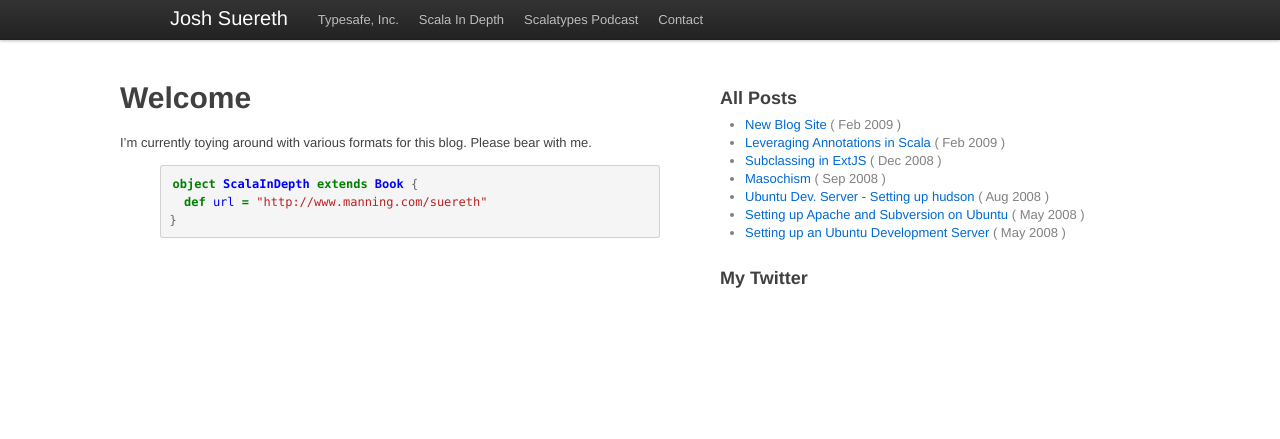
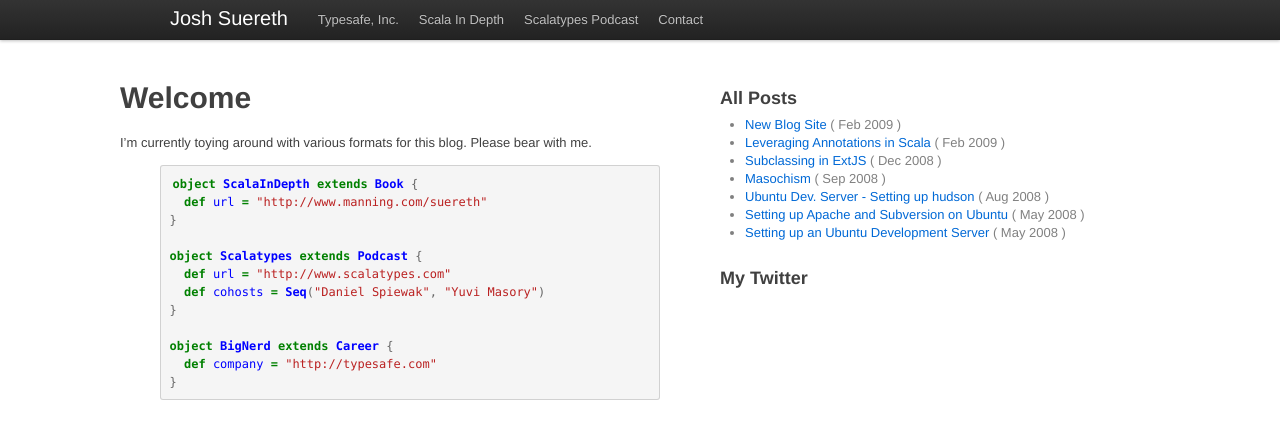
Before and after one commit to jsuereth/jsuereth.github.com, a Jekyll site: the page built from index.md, in a window 1280 px wide. Shown: the top 439 px of the page. Built offline with Jekyll 4.4.1, drawn with Linux system fonts in a browser that asks for light colours.

Commit message:
Minor bump

```diff
--- a/index.md
+++ b/index.md
@@ -13,4 +13,13 @@
 object ScalaInDepth extends Book {
   def url = "http://www.manning.com/suereth"
 }
+
+object Scalatypes extends Podcast {
+  def url = "http://www.scalatypes.com"
+  def cohosts = Seq("Daniel Spiewak", "Yuvi Masory")
+}
+
+object BigNerd extends Career {
+  def company = "http://typesafe.com"
+}
 {% endhighlight %}
```
